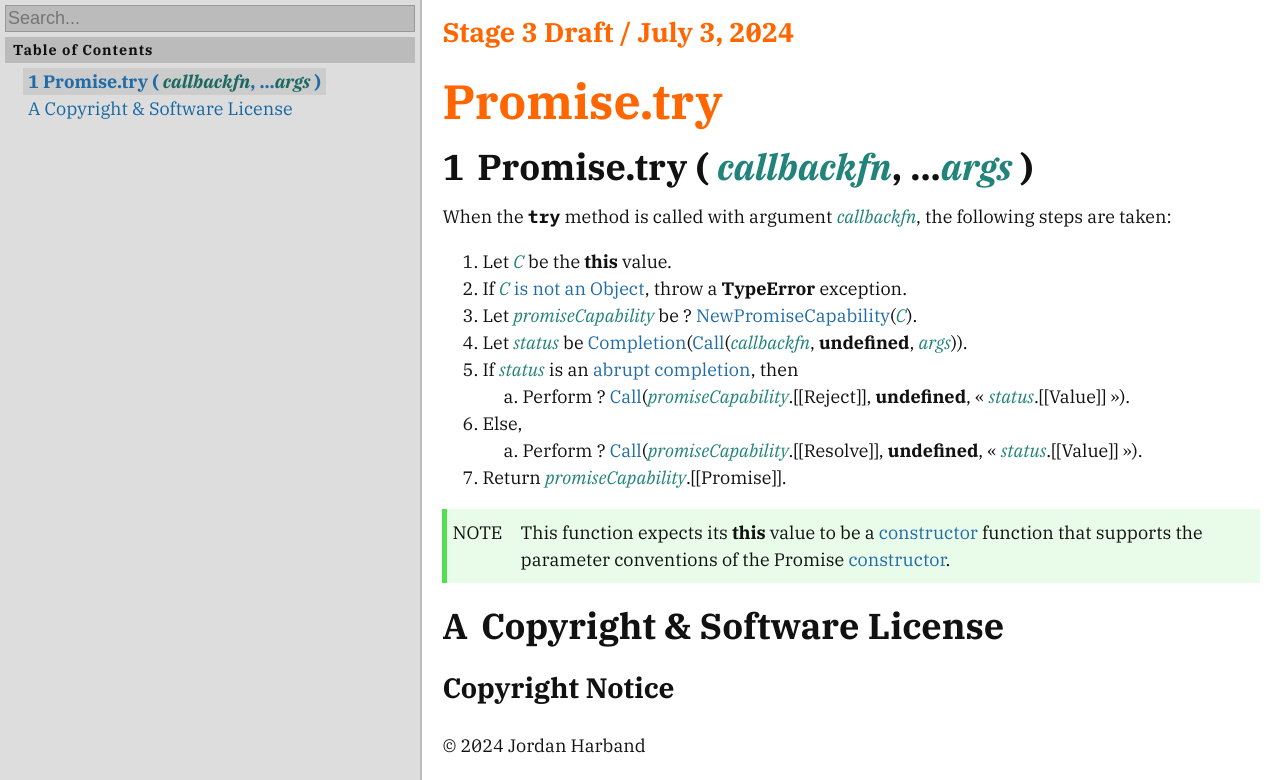
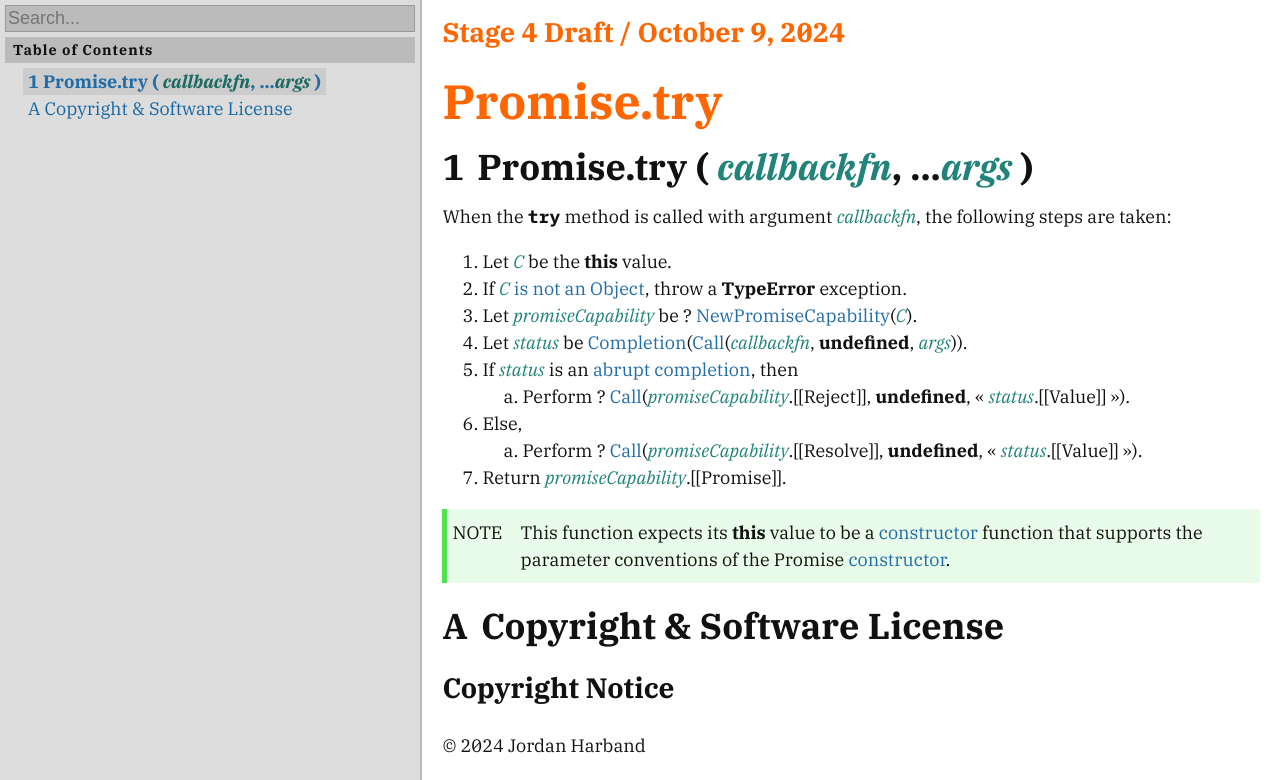
Before and after one commit to tc39/proposal-promise-try, a website: page index.html in a window 1280 px wide. Shown: the top 780 px of the page. Drawn offline with nearby package versions, Linux system fonts and the light colour scheme.

Commit message:
Stage 4
Closes #15

 - https://github.com/tc39/proposals/commit/c03068bf466470320804c4d3816f0e834c97596e

 - https://github.com/tc39/ecma262/pull/3327

```diff
--- a/index.html
+++ b/index.html
@@ -3218,7 +3218,7 @@ emu-intro {
 </ul></div><div id="menu-toggle"><svg xmlns="http://www.w3.org/2000/svg" style="width:100%; height:100%; stroke:currentColor" viewBox="0 0 120 120" width="54" height="54">
       <title>Menu</title>
       <path stroke-width="10" stroke-linecap="round" d="M30,60 h60  M30,30 m0,5 h60  M30,90 m0,-5 h60"></path>
-    </svg></div><div id="menu-spacer" class="menu-spacer"></div><div id="menu"><div id="menu-search"><input type="text" id="menu-search-box" placeholder="Search..."><div id="menu-search-results" class="inactive"></div></div><div id="menu-pins"><div class="menu-pane-header">Pins<button class="unpin-all">clear</button></div><ul id="menu-pins-list"></ul></div><div class="menu-pane-header">Table of Contents</div><div id="menu-toc"><ol class="toc"><li><span class="item-toggle-none"></span><a href="#sec-promise.try" title="Promise.try ( callbackfn, ...args )"><span class="secnum">1</span> Promise.try ( <var>callbackfn</var>, ...<var>args</var> )</a></li><li><span class="item-toggle-none"></span><a href="#sec-copyright-and-software-license" title="Copyright &amp; Software License"><span class="secnum">A</span> Copyright &amp; Software License</a></li></ol></div></div><div id="spec-container"><h1 class="version">Stage 3 Draft / July 3, 2024</h1><h1 class="title">Promise.try</h1>
+    </svg></div><div id="menu-spacer" class="menu-spacer"></div><div id="menu"><div id="menu-search"><input type="text" id="menu-search-box" placeholder="Search..."><div id="menu-search-results" class="inactive"></div></div><div id="menu-pins"><div class="menu-pane-header">Pins<button class="unpin-all">clear</button></div><ul id="menu-pins-list"></ul></div><div class="menu-pane-header">Table of Contents</div><div id="menu-toc"><ol class="toc"><li><span class="item-toggle-none"></span><a href="#sec-promise.try" title="Promise.try ( callbackfn, ...args )"><span class="secnum">1</span> Promise.try ( <var>callbackfn</var>, ...<var>args</var> )</a></li><li><span class="item-toggle-none"></span><a href="#sec-copyright-and-software-license" title="Copyright &amp; Software License"><span class="secnum">A</span> Copyright &amp; Software License</a></li></ol></div></div><div id="spec-container"><h1 class="version">Stage 4 Draft / October 9, 2024</h1><h1 class="title">Promise.try</h1>
 
 <emu-clause id="sec-promise.try">
 	<h1><span class="secnum">1</span> Promise.try ( <var>callbackfn</var>, ...<var>args</var> )</h1>
```
Also changed, not shown: README.md, 1 other file.
